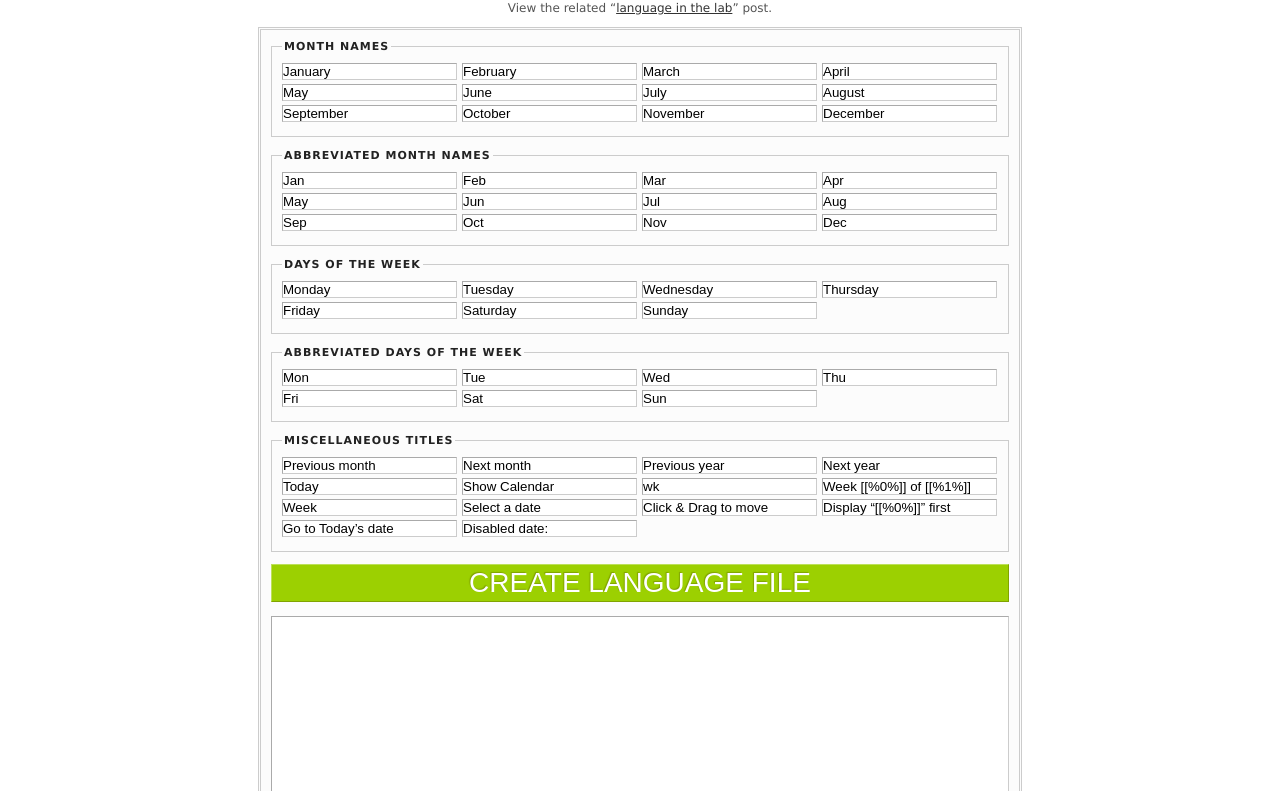
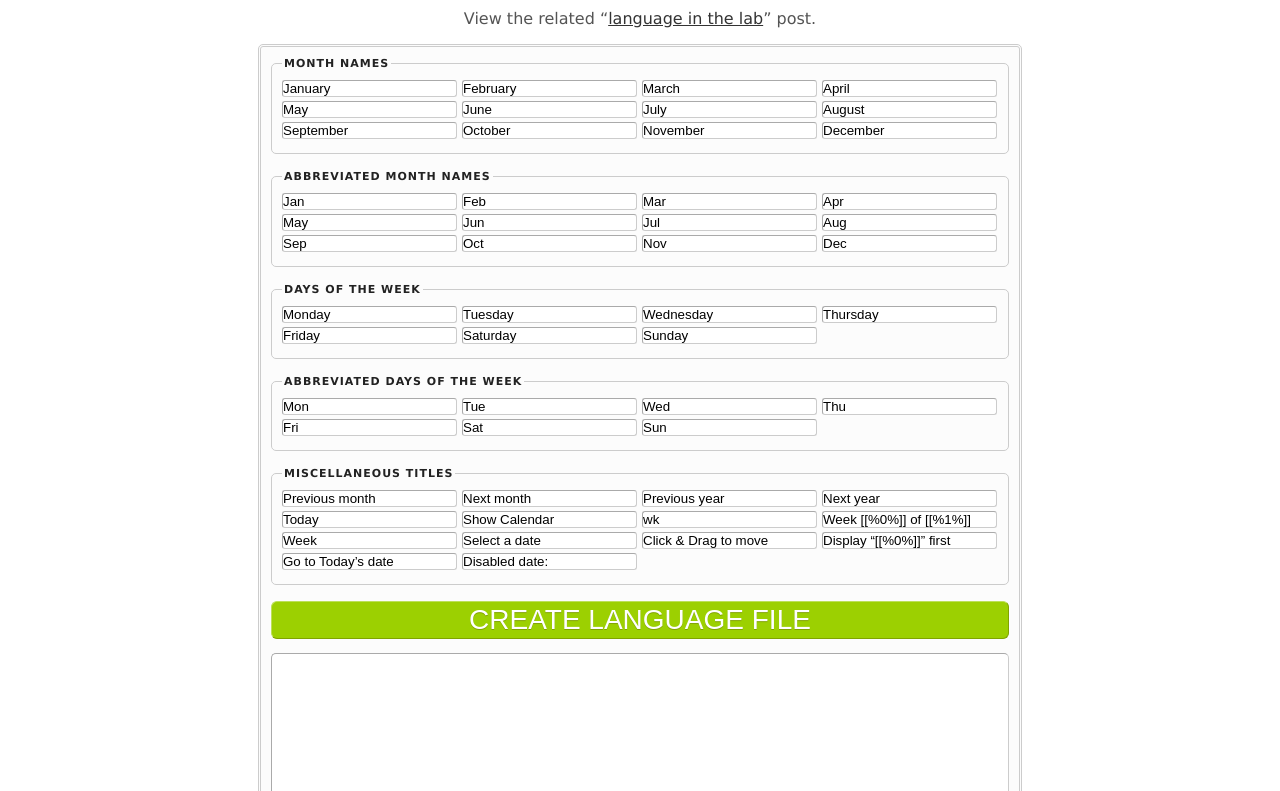
Before and after one commit to freqdec/datePicker, a plain HTML site: page language/index.html in a window 1280 px wide. Shown: the part 121-912 px from the top of the page. Drawn offline with Linux system fonts and the light colour scheme.

Commit message:
Updated CSS and added HTML5 doctype

```diff
--- a/language/index.html
+++ b/language/index.html
@@ -1,16 +1,16 @@
-<!DOCTYPE html PUBLIC "-//W3C//DTD XHTML 1.0 Strict//EN" "http://www.w3.org/TR/xhtml1/DTD/xhtml1-strict.dtd">
-<html xmlns="http://www.w3.org/1999/xhtml" xml:lang="en">
+<!DOCTYPE html>
+<html lang="en">
 <head>
-  <meta http-equiv="Content-Type" content="text/html; charset=utf-8" />
+  <meta charset="utf-8" />
   <title>Language File Creator</title>
-  <style type="text/css">
+  <style>
 body
         {
         padding:2em 0 2em 0;
         border:0;
         margin:0;
         text-align:center;
-        font-size:12px;
+        font-size:16px;
         font-family: verdana,arial,sans-serif;
         color:#545454;
         min-width: 800px;
@@ -62,6 +62,7 @@ form
         text-align:left;
         padding:10px;
         margin:0 auto;
+        border-radius:5px;
         }
 input, textarea
         {
@@ -73,6 +74,7 @@ input, textarea
         border-left-color:#aaa;
         padding:0;
         margin:0 5px 4px 0;
+        border-radius:3px;
         }
 textarea
         {
@@ -80,6 +82,7 @@ textarea
         height:14em;
         float:none;
         margin:0;
+        border-radius:5px;
         }
 #doit
         {
@@ -95,18 +98,20 @@ textarea
         text-transform:uppercase;
         text-decoration:none;
         cursor:pointer;
-        text-shadow:-1px -1px 1px #80a300;
+        text-shadow:0 1px 0 #80a300;
         width:738px;
         clear:top;
         float:none;
         display:block;
         margin:0 0 0.5em 0;
+        border-radius:6px;
         }
 fieldset
         {
         border:1px solid #ccc;
         margin:0 0 1em 0;
         padding:10px 5px 10px 10px;
+        border-radius:5px;
         }
 legend
         {
@@ -117,9 +122,7 @@ legend
         letter-spacing:1px;
         }
   </style>
-  <script charset="UTF-8" type="text/javascript">
-  // <![CDATA[
-
+  <script>
 function safeVal(val) {
         var str = "";
         for(var i = 0, c; c = val.charAt(i); i++) {
@@ -230,11 +233,10 @@ window.onload = function() {
         document.body.appendChild(fm);
 };
 
-  // ]]>
   </script>
 </head>
 <body>
   <h1>Language File Creator</h1>
-  <p class="al-center">View the related &#8220;<a href="http://www.frequency-decoder.com/2009/09/09/unobtrusive-date-picker-widget-v5/">language in the lab</a>&#8221; post.</p>
+  <p>View the related &#8220;<a href="http://www.frequency-decoder.com/2011/10/11/unobtrusive-accessible-datepicker-widgit-v6/">language in the lab</a>&#8221; post.</p>
 </body>
 </html>
```
